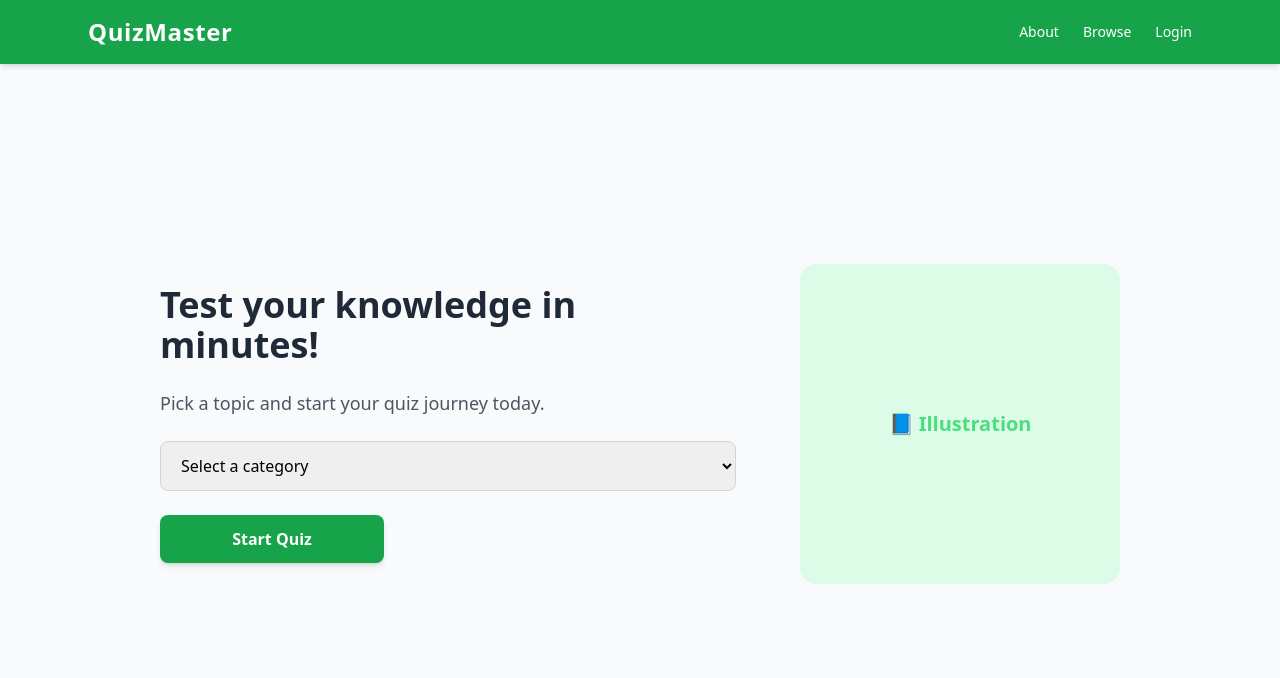
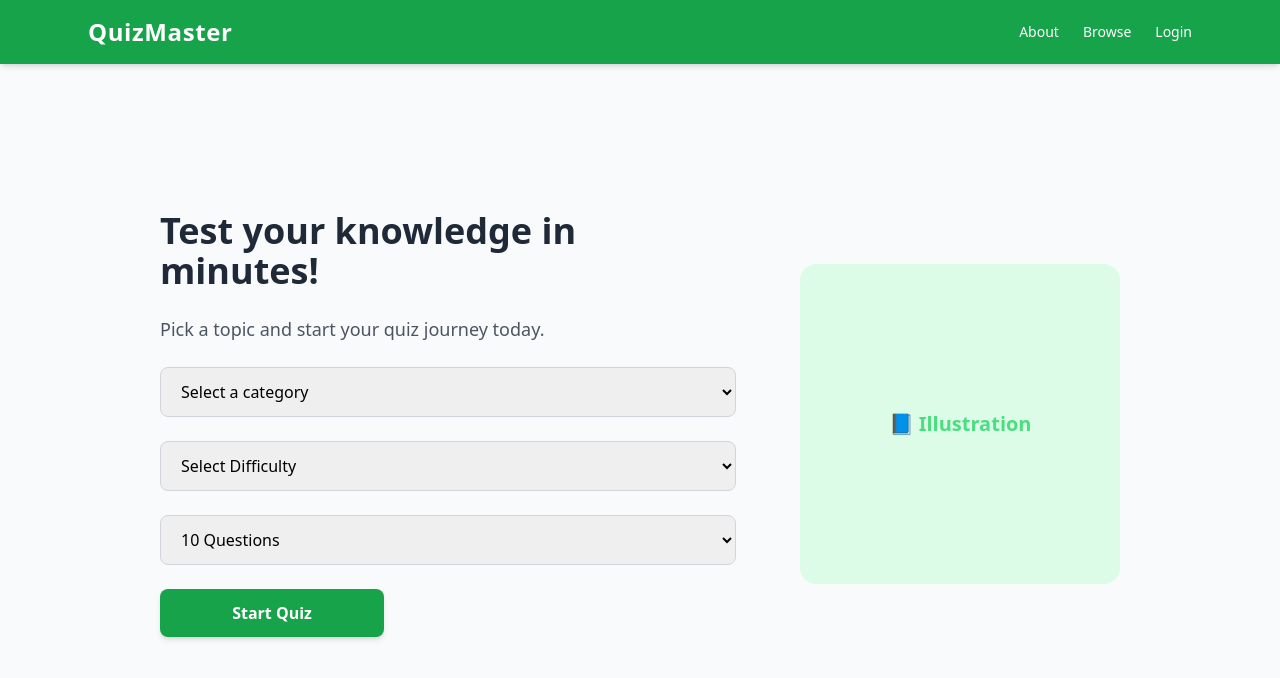
Before and after one commit to Damcreative/Quiz-app, a React (Vite) app: page / in a window 1280 px wide. Shown: the top 678 px of the page. Built offline with nearby package versions, Linux system fonts and the light colour scheme.

Commit message:
add difficulty and select number of quiz option

```diff
--- a/src/component/Home.jsx
+++ b/src/component/Home.jsx
@@ -3,7 +3,9 @@ import { useNavigate } from "react-router-dom";
 
 function Home() {
   const [menuOpen, setMenuOpen] = useState(false);
-  const [category, setCategory] = useState(""); // new state
+  const [category, setCategory] = useState("");
+  const [difficulty, setDifficulty] = useState(""); // NEW
+  const [numQuestions, setNumQuestions] = useState(10); // NEW
   const navigate = useNavigate();
 
   // Category IDs from the Open Trivia Database
@@ -15,11 +17,13 @@ function Home() {
   ];
 
   const handleStartQuiz = () => {
-    if (!category) {
-      alert("Please select a category before starting the quiz!");
+    if (!category || !difficulty || !numQuestions) {
+      alert("Please select all options before starting the quiz!");
       return;
     }
-    navigate(`/quiz?category=${category}`);
+
+    // Pass all selected values to quiz route
+    navigate(`/quiz?category=${category}&difficulty=${difficulty}&amount=${numQuestions}`);
   };
 
   return (
@@ -84,6 +88,30 @@ function Home() {
             ))}
           </select>
 
+          {/* Difficulty Select — NEW */}
+          <select
+            className="w-full border border-gray-300 rounded-lg px-4 py-3 focus:outline-none focus:ring-2 focus:ring-green-500"
+            value={difficulty}
+            onChange={(e) => setDifficulty(e.target.value)}
+          >
+            <option value="">Select Difficulty</option>
+            <option value="easy">Easy</option>
+            <option value="medium">Medium</option>
+            <option value="hard">Hard</option>
+          </select>
+
+          {/* Number of Questions Select — NEW */}
+          <select
+            className="w-full border border-gray-300 rounded-lg px-4 py-3 focus:outline-none focus:ring-2 focus:ring-green-500"
+            value={numQuestions}
+            onChange={(e) => setNumQuestions(e.target.value)}
+          >
+            <option value="5">5 Questions</option>
+            <option value="10">10 Questions</option>
+            <option value="15">15 Questions</option>
+            <option value="20">20 Questions</option>
+          </select>
+
           {/* Start Quiz Button */}
           <button
             onClick={handleStartQuiz}
--- a/src/component/QuizPage.jsx
+++ b/src/component/QuizPage.jsx
@@ -5,9 +5,11 @@ function QuizPage() {
   const navigate = useNavigate();
   const location = useLocation();
 
-  // Extract category from URL
+  // Extract all query parameters from URL
   const params = new URLSearchParams(location.search);
   const category = params.get("category");
+  const difficulty = params.get("difficulty"); // ✅ NEW
+  const amount = params.get("amount") || 5; // ✅ NEW (default 5)
 
   const [questions, setQuestions] = useState([]);
   const [currentIndex, setCurrentIndex] = useState(0);
@@ -16,27 +18,29 @@ function QuizPage() {
   const [completed, setCompleted] = useState(false);
   const [loading, setLoading] = useState(true);
 
-  // Fetch quiz questions based on category
+  // ✅ Fetch quiz questions dynamically
   useEffect(() => {
     if (!category) return;
 
-    fetch(`https://opentdb.com/api.php?amount=5&category=${category}&type=multiple`)
+    setLoading(true);
+    fetch(
+      `https://opentdb.com/api.php?amount=${amount}&category=${category}&difficulty=${difficulty}&type=multiple`
+    )
       .then((res) => res.json())
       .then((data) => {
         const formatted = data.results.map((q) => ({
           question: q.question,
-          options: [...q.incorrect_answers, q.correct_answer].sort(() => Math.random() - 0.5),
+          options: [...q.incorrect_answers, q.correct_answer].sort(
+            () => Math.random() - 0.5
+          ),
           correct: q.correct_answer,
         }));
         setQuestions(formatted);
         setLoading(false);
       })
       .catch(() => setLoading(false));
-  }, [category]); // ✅ properly closed effect
+  }, [category, difficulty, amount]); // ✅ add all dependencies
 
-  // ------------------------
-  // Handle Next Question
-  // ------------------------
   const handleNext = () => {
     if (selected === questions[currentIndex].correct) {
       setScore(score + 1);
@@ -49,23 +53,14 @@ function QuizPage() {
     }
   };
 
-  // ------------------------
-  // Restart or Go Home
-  // ------------------------
   const handleRestart = () => {
     navigate("/");
   };
 
-  // ------------------------
-  // Loading State
-  // ------------------------
   if (loading) {
     return <div className="text-center text-xl mt-10">Loading questions...</div>;
   }
 
-  // ------------------------
-  // Completed State
-  // ------------------------
   if (completed) {
     return (
       <div className="flex flex-col items-center justify-center h-screen bg-gray-100">
@@ -83,9 +78,6 @@ function QuizPage() {
     );
   }
 
-  // ------------------------
-  // Render Quiz
-  // ------------------------
   return (
     <div className="min-h-screen bg-gray-50 flex flex-col items-center justify-center px-4">
       <div className="bg-white shadow-md rounded-xl p-6 w-full max-w-2xl">
@@ -115,10 +107,14 @@ function QuizPage() {
           onClick={handleNext}
           disabled={!selected}
           className={`mt-6 w-full py-3 rounded-lg text-white font-semibold ${
-            selected ? "bg-green-600 hover:bg-green-700" : "bg-gray-400 cursor-not-allowed"
+            selected
+              ? "bg-green-600 hover:bg-green-700"
+              : "bg-gray-400 cursor-not-allowed"
           }`}
         >
-          {currentIndex + 1 === questions.length ? "Finish Quiz" : "Next Question"}
+          {currentIndex + 1 === questions.length
+            ? "Finish Quiz"
+            : "Next Question"}
         </button>
       </div>
     </div>
```
